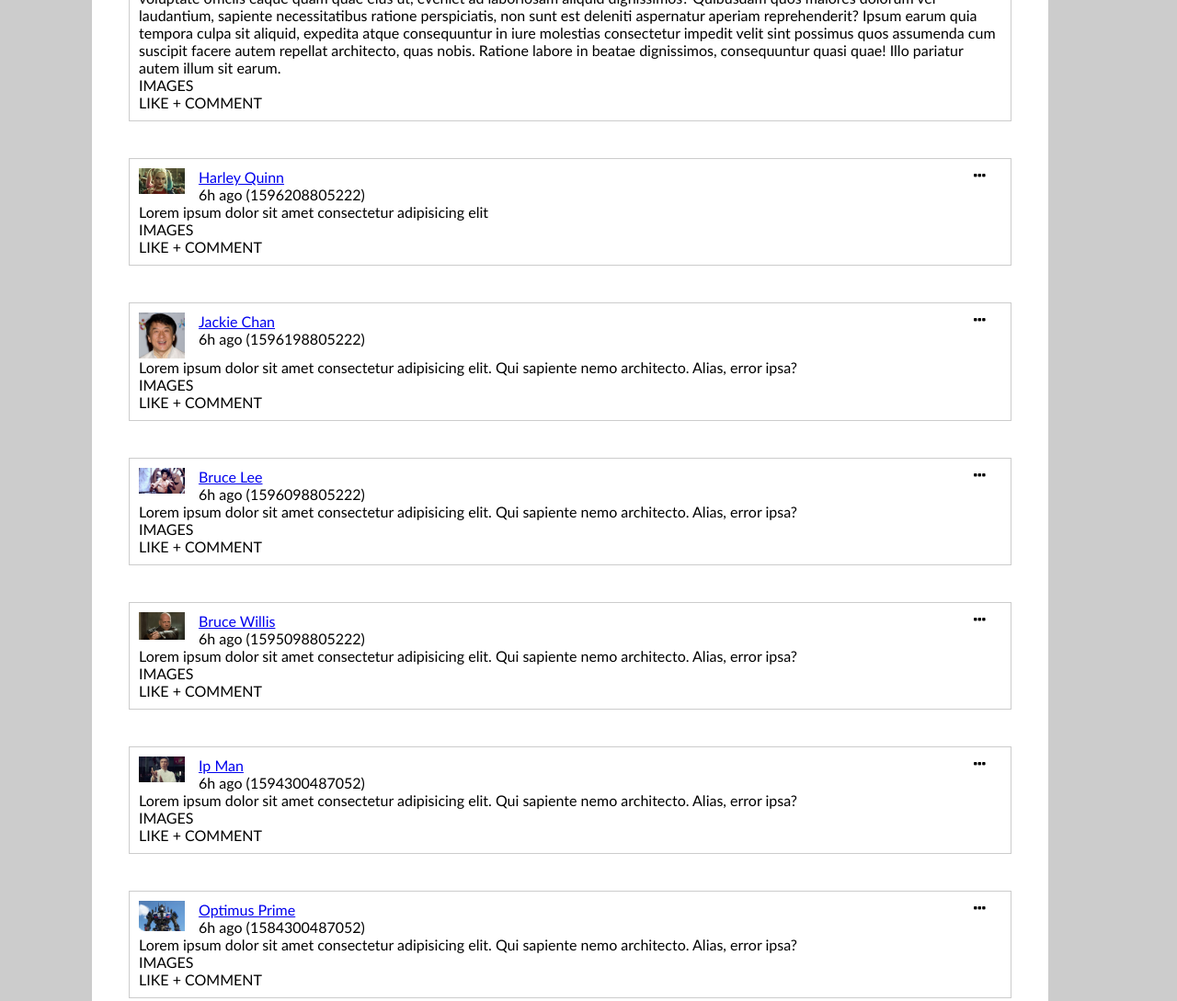
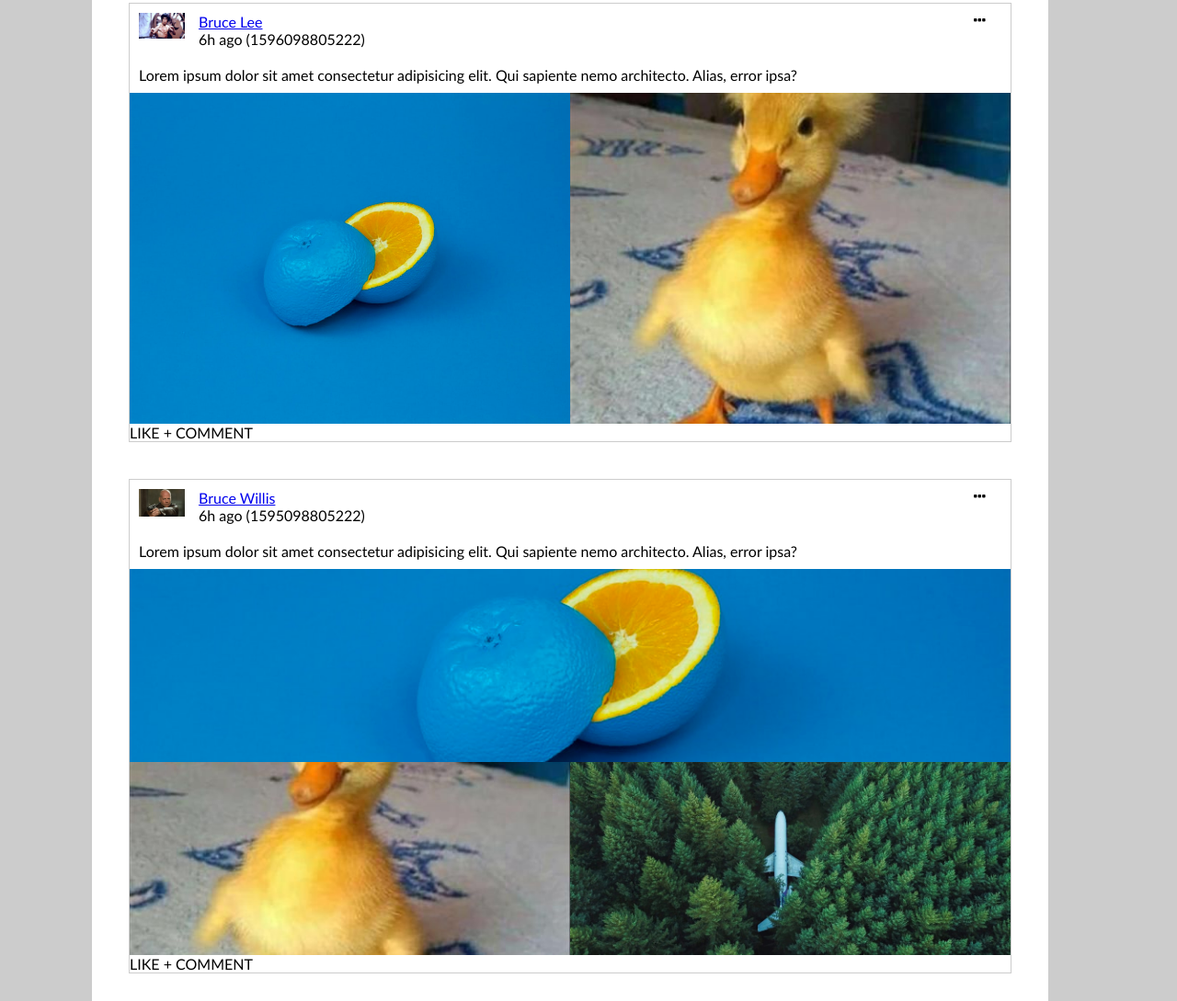
Before and after one commit to qReilas/7-facebook, a plain HTML site: page index.html in a window 1280 px wide. Shown: the part 1274-2363 px from the top of the page at 92% size. Drawn offline with Linux system fonts and the light colour scheme.

Commit message:
See more post content

```diff
--- a/css/posts.css
+++ b/css/posts.css
@@ -1,7 +1,6 @@
 .post {
     display: inline-block;
     width: 100%;
-    padding: 10px;
     margin-bottom: 40px;
     border: 1px solid #ccc;
 }
@@ -9,6 +8,7 @@
         display: grid;
         gap: 15px;
         grid-template-columns: 50px 1fr 30px;
+        padding: 10px;
     }
         .post > .post-header > .avatar-link {
             width: 100%;
@@ -31,6 +31,87 @@
     .post > div {
 
     }
+        .post > div > p {
+            padding: 10px;
+        }
+            .post > div > p.hidden {
+                display: none;
+            }
+            .post > div.show > p {
+                display: none;
+            }
+            .post > div.show > p.hidden {
+                display: inline-block;
+            }
+            .big-font {
+                font-size: 30px;
+            }
+            .see-more {
+                color: #36f;
+                cursor: pointer;
+            }
+                .see-more:hover {
+                    text-decoration: underline;
+                }
+        .post .gallery {
+            display: inline-block;
+            width: 100%;
+            height: 300px;
+        }
+            .post .gallery > .img {
+                display: inline-block;
+                width: 100%;
+                height: 100%;
+                float: left;
+                position: relative;
+            }
+                .post .gallery > .img > img {
+                    display: inline-block;
+                    width: 100%;
+                    height: 100%;
+                    object-position: center;
+                    object-fit: cover;
+                }
+            .post .gallery.gallery-2 {
+                height: 360px;
+            }
+                .post .gallery.gallery-2 > .img {
+                    width: 50%;
+                }
+            .post .gallery.gallery-3 {
+                height: 420px;
+            }
+                .post .gallery.gallery-3 > .img {
+                    width: 50%;
+                    height: 50%;
+                }
+                .post .gallery.gallery-3 > .img:first-of-type {
+                    width: 100%;
+                }
+            .post .gallery.gallery-4 {
+                height: 440px;
+            }
+                .post .gallery.gallery-4 > .img {
+                    width: 50%;
+                    height: calc(100% / 3);
+                }
+                .post .gallery.gallery-4 > .img:first-of-type {
+                    height: 100%;
+                }
+        .post .gallery > .img[data-extra]::before {
+            display: flex;
+            align-items: center;
+            justify-content: center;
+            content: attr(data-extra);
+            position: absolute;
+            bottom: 0;
+            right: 0;
+            top: 0;
+            left: 0;
+            background-color: #000c;
+            color: #fff;
+            font-size: 40px;
+        }
     .post > footer {
 
     }
--- a/js/renderContent.js
+++ b/js/renderContent.js
@@ -2,9 +2,9 @@ import renderContentText from './renderContentText.js';
 import renderContentGallery from './renderContentGallery.js';
 
 function renderContent(data) {
-    return `<div>
+    return `<div class="content">
                 ${renderContentText(data.text)}
-                ${renderContentGallery()}
+                ${renderContentGallery(data.photos)}
             </div>`;
 }
 
--- a/js/renderContentGallery.js
+++ b/js/renderContentGallery.js
@@ -1,6 +1,39 @@
-function renderContentGallery() {
-    return `<div class="gallery">
-                IMAGES
+function renderContentGallery(photoArray) {
+    // validacijos
+    // jei nera duotas nuotrauku sarasas
+    if (!photoArray) {
+        return '';
+    }
+
+    // logika
+    const maxGallerySize = 4;
+    const photosCount = photoArray.length;
+    const printablePhotosCount = photosCount > maxGallerySize ? maxGallerySize : photosCount;
+
+    // generuojame tik reikiama kieki nuotrauku
+    let extraHTML = '';
+    if (photosCount > maxGallerySize) {
+        extraHTML = `data-extra="${photosCount - maxGallerySize}"`;
+        // extraHTML = `<div class="black-hover">+${photosCount - maxGallerySize}</div>`;
+    }
+
+    let photosHTML = '';
+    for (let i = 0; i < printablePhotosCount; i++) {
+        if (i < printablePhotosCount - 1) {
+            photosHTML += `<div class="img">
+                                <img src="./img/posts/${photoArray[i]}"
+                                    alt="User post gallery picture">
+                            </div>`;
+        } else {
+            photosHTML += `<div class="img" ${extraHTML}>
+                                <img src="./img/posts/${photoArray[i]}"
+                                    alt="User post gallery picture">
+                            </div>`;
+        }
+    }
+
+    return `<div class="gallery gallery-${printablePhotosCount}">
+                ${photosHTML}
             </div>`;
 }
 
--- a/js/renderContentText.js
+++ b/js/renderContentText.js
@@ -1,5 +1,28 @@
 function renderContentText(text) {
-    return `<p>${text}</p>`;
+    const shortTextLength = 60;
+    const normalTextLength = 300;
+    const largeTextLength = 10000;
+    const textLength = text.length;
+
+    if (textLength <= shortTextLength) {
+        // kai labai mazai teksto - padydinam srifta
+        return `<p class="big-font">${text}</p>`;
+    } else if (textLength <= normalTextLength) {
+        // kai normaliai teksto - tiesiog atvaizduojam
+        return `<p>${text}</p>`;
+    } else if (textLength <= largeTextLength) {
+        // kai labai daug - nukerpam ir pridedam "... See more"
+        let shorterText = '';
+        for (let i = 0; i < normalTextLength; i++) {
+            shorterText += text[i];
+        }
+        return `<p>${shorterText}... <span class="see-more">See more</span></p>
+                <p class="hidden">${text}</p>`;
+    } else {
+        // o jei teksto daugiau nei leidziama maksimaliai - rodom klaida
+        console.warn(`ERROR: virsyta maksimali (${largeTextLength}) leistina teksto riba.`);
+        return '';
+    }
 }
 
 export default renderContentText;
--- a/js/renderPosts.js
+++ b/js/renderPosts.js
@@ -16,6 +16,33 @@ function renderPosts(data) {
 
     // perrasome reikiamo HTML elemento turini
     feedDOM.innerHTML = HTML;
+
+    // uzdeti norimas JS interakcijas
+    const allSeeMoreDOM = document.querySelectorAll('.post .see-more');
+
+    // einame per kiekviena rasta .see-more elementa
+    for (let i = 0; i < allSeeMoreDOM.length; i++) {
+        const seeMore = allSeeMoreDOM[i];
+
+        seeMore.addEventListener('click', function () {
+            // nukeliaujame/susirande artimiausia tevini elementa .content
+            const contentDOM = seeMore.closest('.content');
+            // tam elementui uzdeti klase show
+            contentDOM.classList.add('show');
+        });
+    }
 }
 
 export default renderPosts;
+
+
+
+// <div class="content show">
+//     <p>Text...<span>See more</span></p>
+//     <p class="hidden">Text fasdmfl amsd;fkm as;df asd </p>
+// </div>
+
+// .content > .hidden {display: none;}
+
+// .content.show > p {display: none;}
+// .content.show > p.hidden {display: block;}
--- a/js/renderSinglePost.js
+++ b/js/renderSinglePost.js
@@ -4,7 +4,6 @@ import renderFooter from './renderFooter.js';
 
 function renderSinglePost(data) {
     // validacija
-
 
     // logika
     // console.log(data);
```
